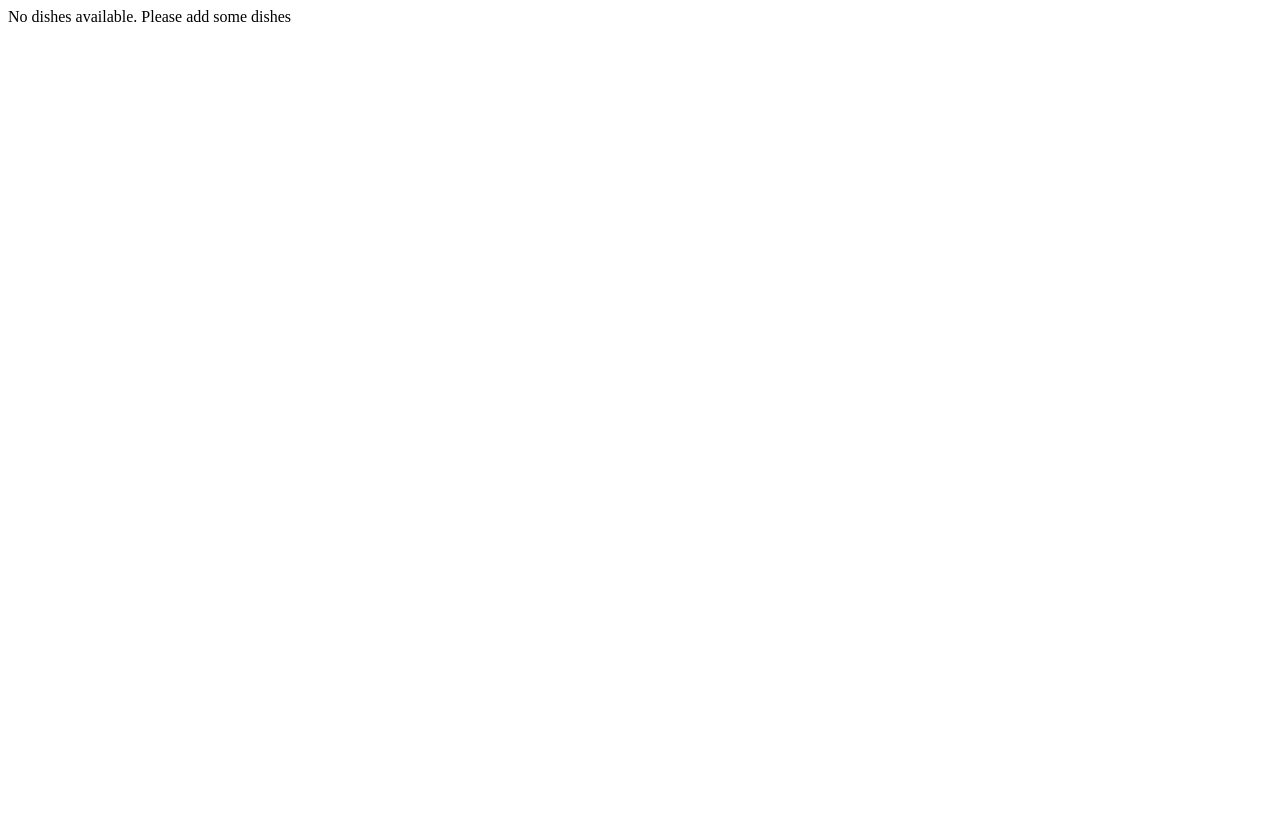
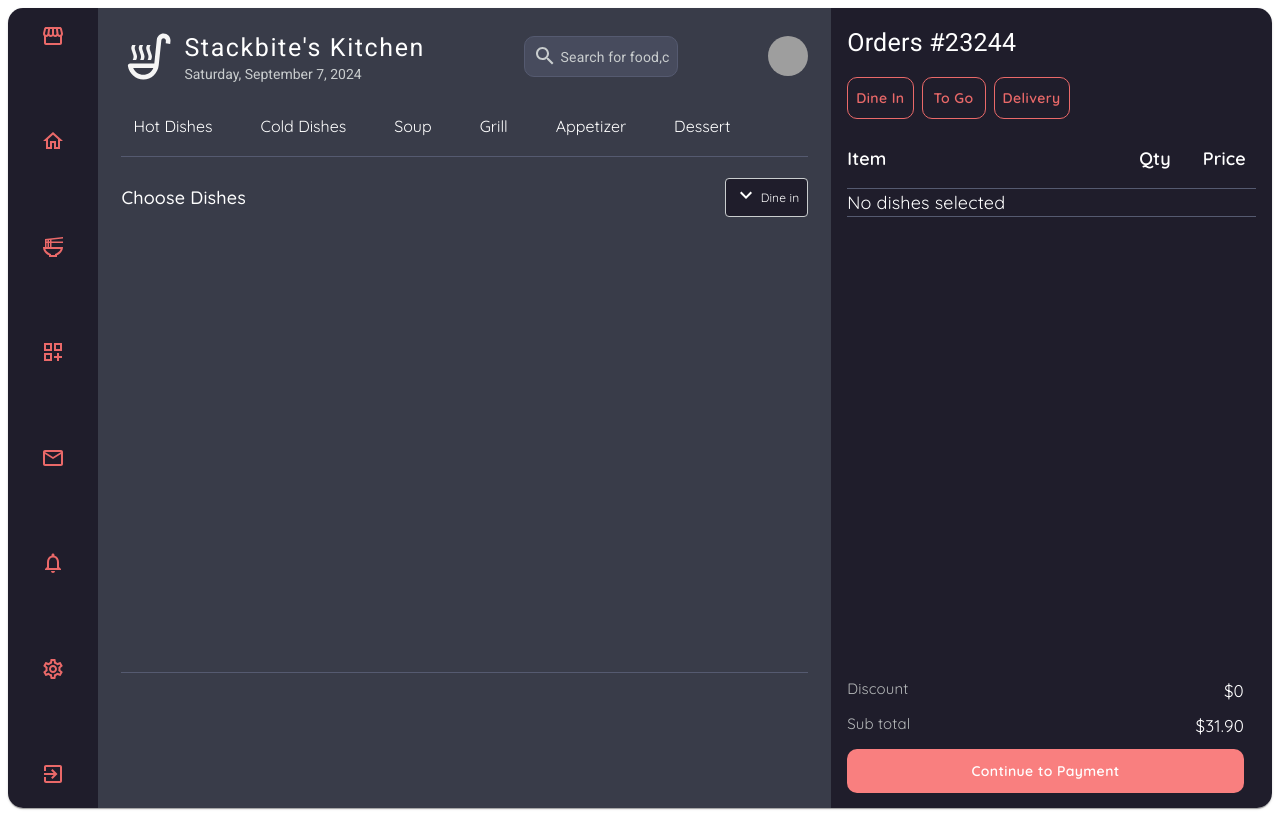
Before and after one commit to A-Richdom/FOOD-ORDERING-WEBITE, a React (Vite) app: page / in a window 1280 px wide. Built offline with nearby package versions, Linux system fonts and the light colour scheme; grey boxes are pictures that could not be loaded.

Commit message:
Add loading and error handling for dish fetching

```diff
--- a/src/Components/Homepage.jsx
+++ b/src/Components/Homepage.jsx
@@ -432,12 +432,12 @@
 
         //Redux......
         const dispatch = useDispatch();
-        const dishesData = useSelector((state) => state.dishes.dishes);
+        const dishesData = useSelector((state) => state.dishes.dishes || []);
         console.log(dishesData);
 
-        if (!dishesData || dishesData.length === 0) {
-            return <div> No dishes available. Please add some dishes</div>
-        }
+        // if (!dishesData || dishesData.length === 0) {
+        //     return <div> No dishes available. Please add some dishes</div>
+        // }
         const isLoading = useSelector((state) => state.dishes.isLoading);
         const isError = useSelector((state) => state.dishes.isError);
 
```
